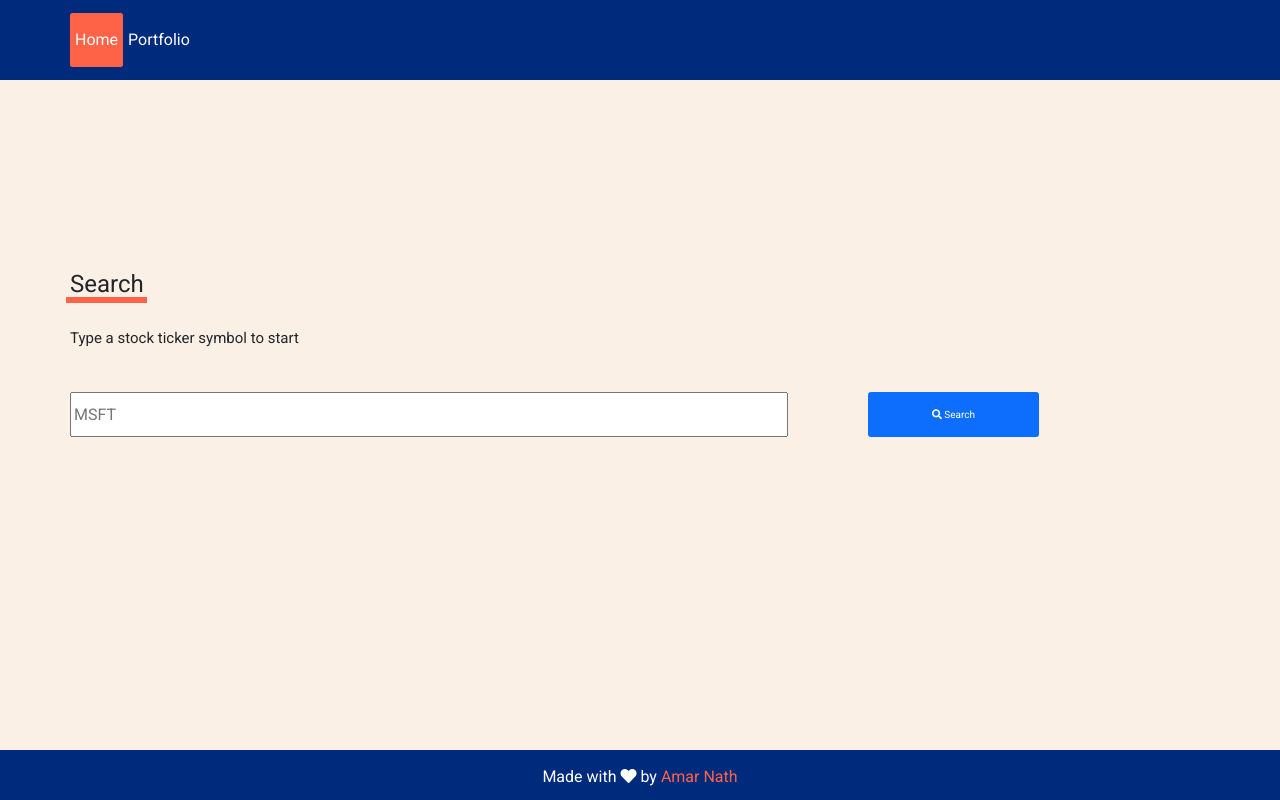
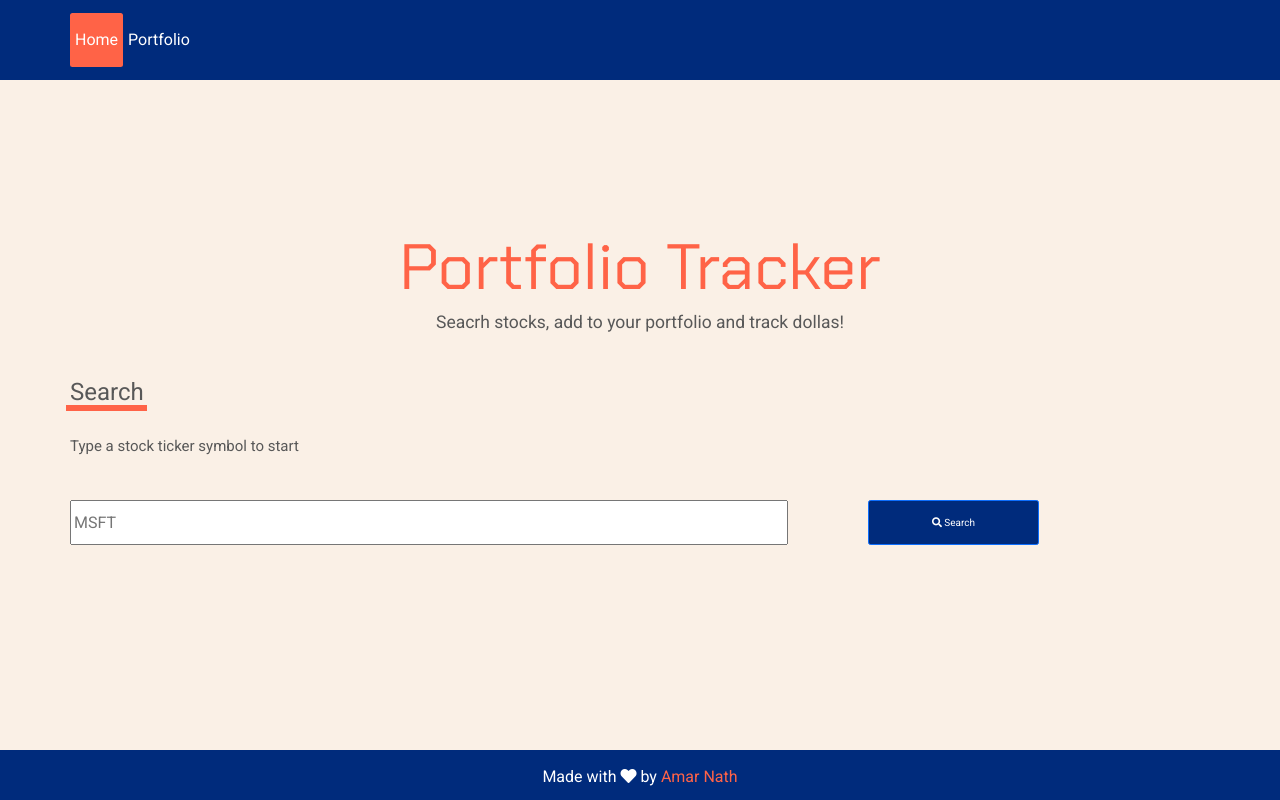
Before and after one commit to a3nath/portfolioapp, a Django app: page / in a window 1280 px wide. Run offline with Django 3.2, Linux system fonts and the light colour scheme; some libraries are stand-ins or nearby versions.

Commit message:
title font color

```diff
--- a/portfolioapp/static/portfolioapp/index.css
+++ b/portfolioapp/static/portfolioapp/index.css
@@ -43,13 +43,14 @@
     margin-left: 20px;
 }
 
-.add-btn{
+.ticker-btn{
     padding: 8px;
     height: 80%;
+    margin-left: 10px;
 }
 
 .welcome{
-    max-height: 250px;
+    max-height: 400px;
 }
 
 .news > article{
@@ -61,7 +62,22 @@
     margin-bottom: 15px;
 }
 
-.subtitle{
-    margin-top:10px;
 
+.welcome-title{
+    text-align: center;
+    font-family: 'Chakra Petch', sans-serif;
+    font-size: 6.4rem;
+    color: tomato;
 }
+
+.welcome-subtitle{
+    text-align: center;
+}
+
+.btn-primary{
+    background-color: #002b7c;
+}
+
+.btn-primary:hover{
+    background-color: tomato ;
+}
--- a/portfolioapp/static/portfolioapp/portfolio.css
+++ b/portfolioapp/static/portfolioapp/portfolio.css
@@ -49,10 +49,6 @@ tr {
     font-size: 12px;
 }
 
-a {
-    text-decoration: none;
-    color: inherit;
-}
 
 a:hover, .ticker-title:hover, .holding-total:hover, .holding-net-val:hover{
     color:tomato;
--- a/portfolioapp/templates/portfolioapp/index.html
+++ b/portfolioapp/templates/portfolioapp/index.html
@@ -34,8 +34,10 @@
 <div class="welcome-info-container">
     <section class='welcome'>
         <div class="container ticker-search">
-            <h1 class='title'>Search</h1>
-            <h4 class='subtitle'>Type a stock ticker symbol to start</h4>
+            <h1 class='welcome-title'>Portfolio Tracker</h1>
+            <h3 class='welcome-subtitle'>Seacrh stocks, add to your portfolio and track dollas!</h3>
+            <h2 class='section-title'>Search</h2>
+            <h4 class='section-subtitle'>Type a stock ticker symbol to start</h4>
             <!-- enter asset to search using yf API -->
             <form action="{% url 'starting-page' %}" method="post" class='search-form'>
                 {% csrf_token %}
@@ -58,8 +60,8 @@
                 <!-- Add Ticker button -->
                 <div class="ticker-details">
                     <div class="ticker-name">
-                        <h2>{{asset_name}}</h2>
-                        <h3>{{asset_ticker}}</h3>
+                        <h3>{{asset_name}}</h3>
+                        <h4>{{asset_ticker}}</h4>
                     </div>
                         <!-- if asset doesnt exist in portfolio -->
                         {% if btn_action == "add" %}
@@ -79,7 +81,7 @@
                         {% endif %}
                 </div>
                 <div class='news'>
-                    <h1 class='title'>News</h1>
+                    <h2 class='section-title'>News</h2>
                     {% for item in news %}
                             <article> {{item.title}} </article>
                     {% endfor %}
--- a/portfolioapp/templates/portfolioapp/portfolio.html
+++ b/portfolioapp/templates/portfolioapp/portfolio.html
@@ -33,7 +33,7 @@
     <!-- total return of portfolio -->
     <section class='portfolio-return'>
         <div class="container">
-            <h1 class='holding-title title'>Return</h1>
+            <h1 class='holding-title section-title'>Return</h1>
             <div class='value-return-container'>
                 <div class="tot-val portfolio-val">
                     <h1>Portfolio Value</h2>
@@ -63,7 +63,7 @@
     </section>
     <section class='holdings'>
         <div class="container">
-            <h1 class='holding-title title'>Portfolio</h1>
+            <h1 class='holding-title section-title'>Portfolio</h1>
             <table id='holdings-table' class='table'>
                 <tbody>
                     <tr>
--- a/static/css/app.css
+++ b/static/css/app.css
@@ -8,6 +8,7 @@ body {
     font-family: 'Roboto', sans-serif;
     font-size: 1.6rem;
     background: linen;
+    color: #585858
 }
 
 ul{
@@ -54,16 +55,8 @@ nav{
     background-color: tomato;
 }
 
-/* .title{
-    text-decoration: underline;
-    text-decoration-color: tomato;
-    text-decoration-thickness: 0.5rem;
-    margin-top: 40px;
-    margin-bottom: 20px;
 
-} */
-
-.title{
+.section-title{
     margin-top: 40px;
     margin-bottom: 20px;
     position:relative;
@@ -73,7 +66,7 @@ nav{
 }
 
 
-.title::after {
+.section-title::after {
     content: " ";
     background: tomato;
     position: absolute;
@@ -84,3 +77,13 @@ nav{
     left: -5%;
     z-index: -1;
 }
+
+.section-subtitle{
+    margin-top:10px;
+
+}
+
+a {
+    text-decoration: none;
+    color: inherit;
+}
--- a/templates/base.html
+++ b/templates/base.html
@@ -16,7 +16,7 @@
     <!-- fonts -->
     <link rel="preconnect" href="https://fonts.googleapis.com">
     <link rel="preconnect" href="https://fonts.gstatic.com" crossorigin>
-    <link href="https://fonts.googleapis.com/css2?family=Roboto&display=swap" rel="stylesheet">
+    <link href="https://fonts.googleapis.com/css2?family=Chakra+Petch&family=Roboto&display=swap" rel="stylesheet">
     <!-- base css -->
     <link rel='stylesheet' href="{% static 'css/app.css' %}">
     {% block css_files %}
```
Also changed, not shown: db.sqlite3.
